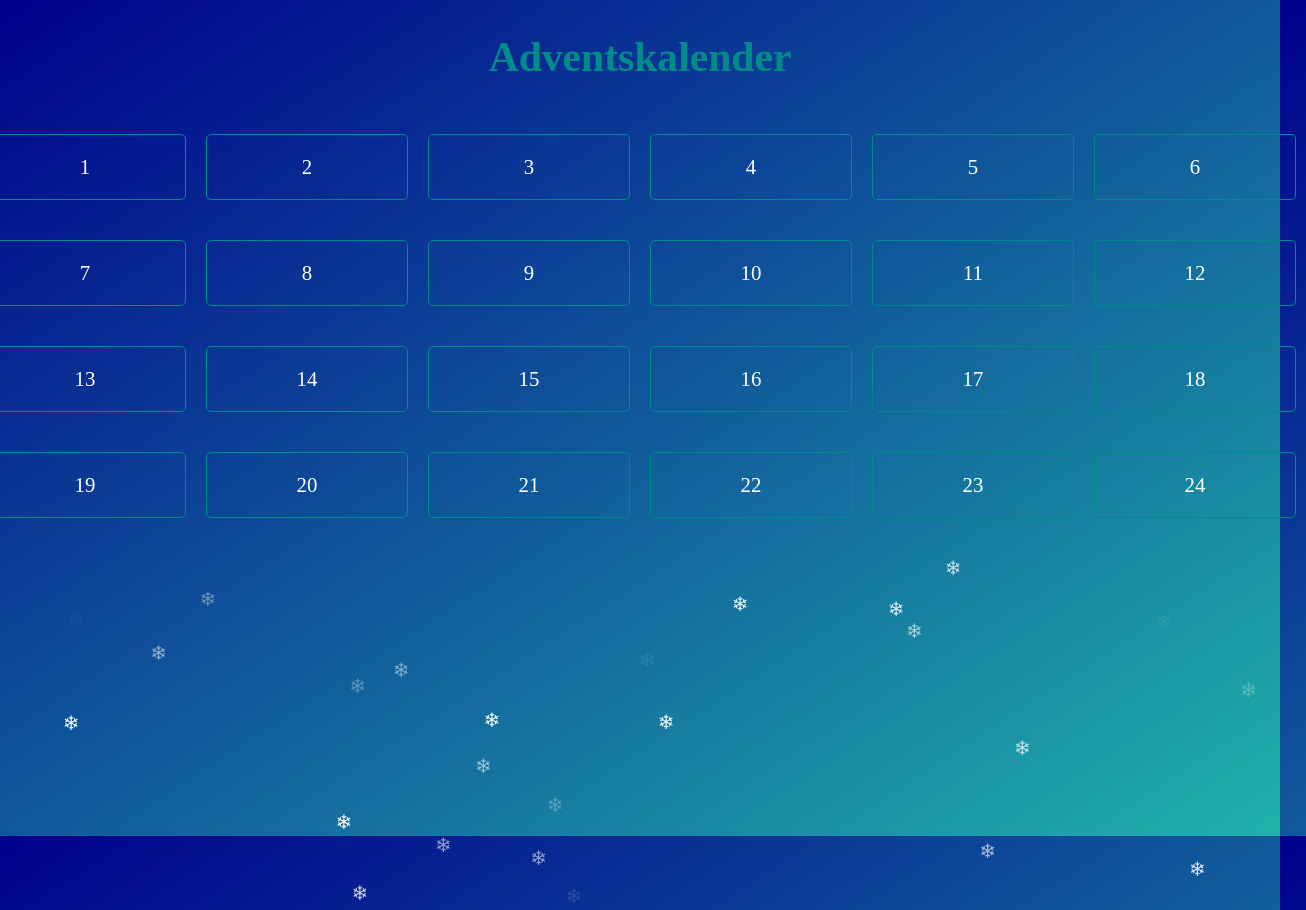
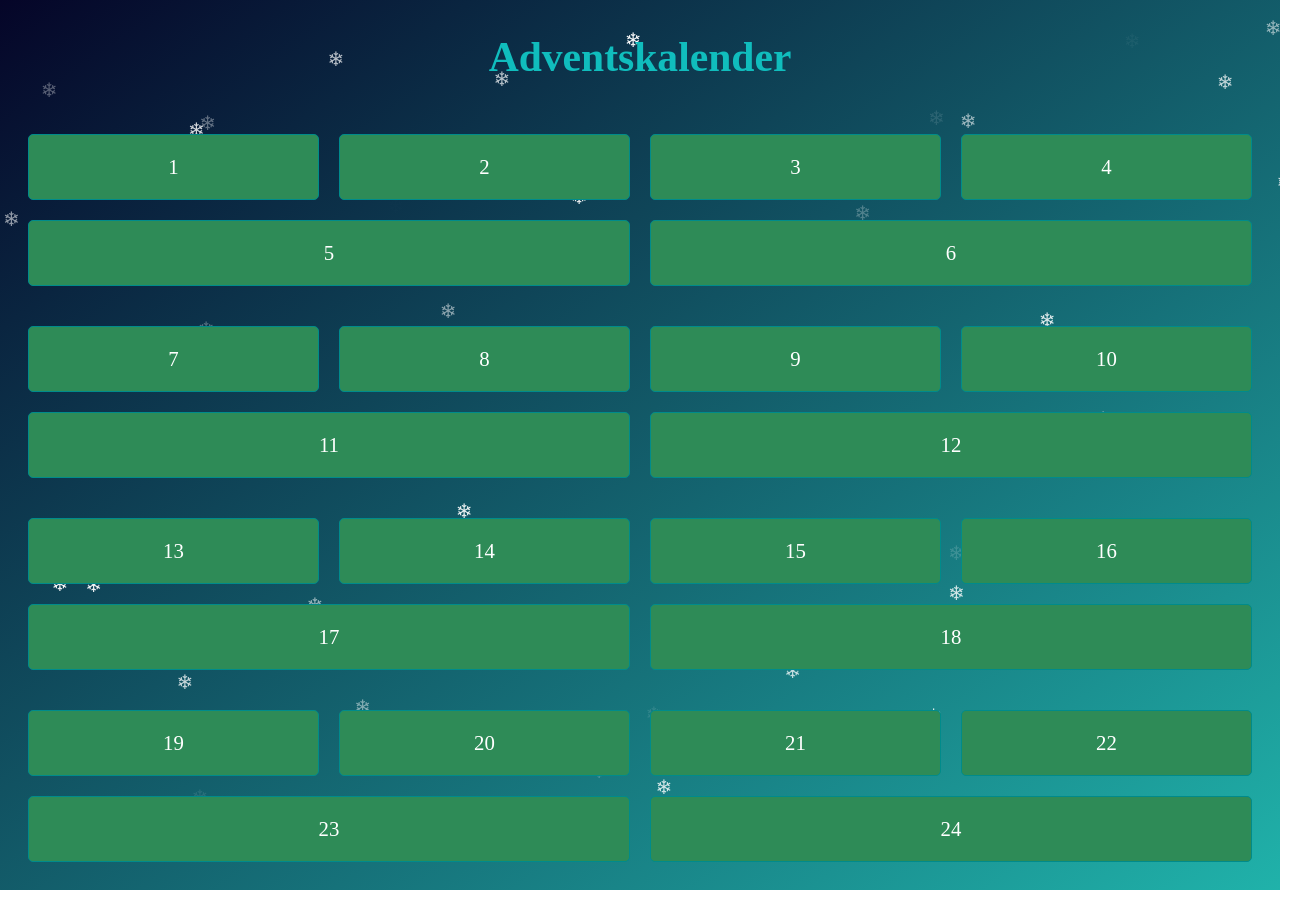
Before and after one commit to tolga-s/Adventskalender, a website: page index.html in a window 1280 px wide. Shown: the top 910 px of the page, 1306 px wide, since content can reach past the window. Drawn offline with nearby package versions, Linux system fonts and the light colour scheme.

Commit message:
Snowflakes fall from behind and flexwrap added

```diff
--- a/adventskalender.css
+++ b/adventskalender.css
@@ -1,17 +1,16 @@
 body {
-    background-image: linear-gradient(to bottom right, darkblue, lightseagreen);
-    overflow: hidden;
+    background-image: linear-gradient(to bottom right, #050528, lightseagreen);
     position: relative;
     font-family: Dubai, serif;
     font-size: 1.3rem;
     color: white;
-    height: 100vh;
+    min-height: 100vh;
 }
 
 h1 {
     text-align: center;
     padding: 5px;
-    color: darkcyan;
+    color: #10bdbd;
 }
 
 .container {
@@ -23,6 +22,7 @@ h1 {
 
 .row {
     display: flex;
+    flex-wrap: wrap;
     justify-content: space-between;
     margin: 10px;
 }
@@ -31,10 +31,11 @@ h1 {
     flex: 1;
     border: 1px solid darkcyan;
     border-radius: 5px;
+    background-color: seagreen;
     text-align: center;
     padding: 20px;
     margin: 10px; /* Center horizontally */
-    min-width: 10rem;
+    min-width: 15rem;
 }
 
 .door:hover {
@@ -42,16 +43,17 @@ h1 {
 }
 
 .revealed {
-    background-color: #b99000;
+    background-color: rgba(185, 144, 0, 0.98);
 }
 
 .snowflake {
-    position: absolute;
+    position: fixed;
     color: #fff;
     font-size: 20px;
     z-index: -1; /* Set a lower z-index to place snowflakes behind other elements */
     pointer-events: none; /* Allows clicks to go through snowflakes to the underlying elements */
     animation: snowfall linear infinite;
+    top: -10px;
 }
 
 @keyframes snowfall {
--- a/index.html
+++ b/index.html
@@ -55,13 +55,31 @@
                     door.innerHTML = doorContents[index];
                     door.classList.add("revealed");
                 } else {
-                    door.addEventListener("click", () => {
                     swal("Diese Tür ist noch nicht verfügbar!", `Komm am ${doorDate.getDate()}.12.2023 nochmal vorbei.`)
-                    })
                 }
             })
         });
 
+        function createSnowflake() {
+            const snowflake = document.createElement("div");
+            snowflake.className = "snowflake";
+            snowflake.innerHTML = "❄";
+
+            const body = document.querySelector(".body");
+            body.appendChild(snowflake);
+
+            const start = Math.random() * window.innerWidth;
+
+            body.style.left = start + "px";
+            body.style.animationDuration = Math.random() * 3 + 2 + "s";
+            body.style.opacity = Math.random();
+
+            setTimeout(() => {
+                snowflake.remove()
+            }, 5000);
+        }
+
+        setInterval(createSnowflake, 100);
         function createSnowflakes() {
             const snowflakes = document.createElement("div");
             snowflakes.className = "snowflake";
@@ -71,12 +89,10 @@
             body.appendChild(snowflakes);
 
             const start = Math.random() * window.innerWidth;
-            const end = Math.random() * window.innerHeight;
 
             snowflakes.style.left = start + "px";
             snowflakes.style.animationDuration = Math.random() * 3 + 2 + "s";
             snowflakes.style.opacity = Math.random();
-            snowflakes.style.transform = `translate(${end}px, ${window.innerHeight}px)`;
 
             setTimeout(() => {
                 snowflakes.remove();
@@ -89,7 +105,6 @@
 </head>
 <body>
 <h1>Adventskalender</h1>
-<div class="snow">
 <div class="container">
     <div class="row">
         <div class="door" id="door1">1</div>
@@ -124,6 +139,5 @@
         <div class="door" id="door24">24</div>
     </div>
 </div>
-</div>
 </body>
 </html>
--- /dev/null
+++ b/package.json
@@ -0,0 +1,5 @@
+{
+  "dependencies": {
+    "sweetalert": "^2.1.2"
+  }
+}
```
Also changed, not shown: 1 other file. Lines whose indentation alone changed are shown as unchanged.
